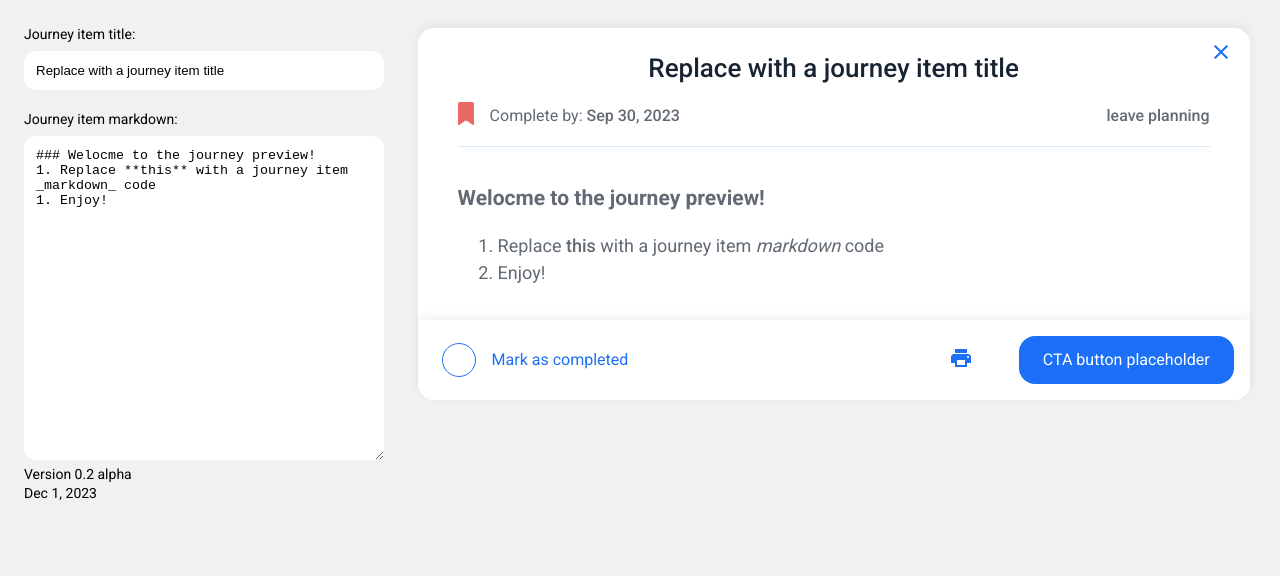
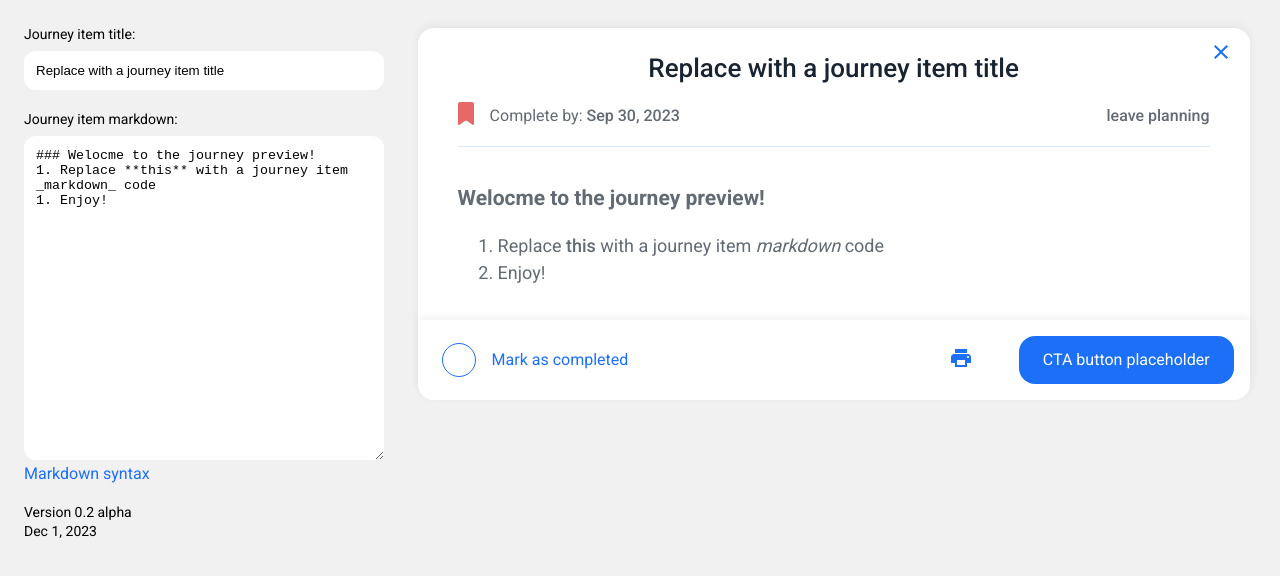
Before and after one commit to BUSHA/JourneyPreview, a plain HTML site: page index.html in a window 1280 px wide. Drawn offline with nearby package versions, Linux system fonts and the light colour scheme.

Commit message:
Markdown syntax link has been added

```diff
--- a/index.html
+++ b/index.html
@@ -19,6 +19,7 @@
 1. Replace **this** with a journey item _markdown_ code
 1. Enjoy!</textarea>
             <br>
+            <a href="https://www.markdownguide.org/basic-syntax/" target="_blank">Markdown syntax</a><br><br>
             <label>Version 0.2 alpha<br> Dec 1, 2023</slabelpan>
         </div>
         <div class="preview" id="previewContainer"></div>
```
